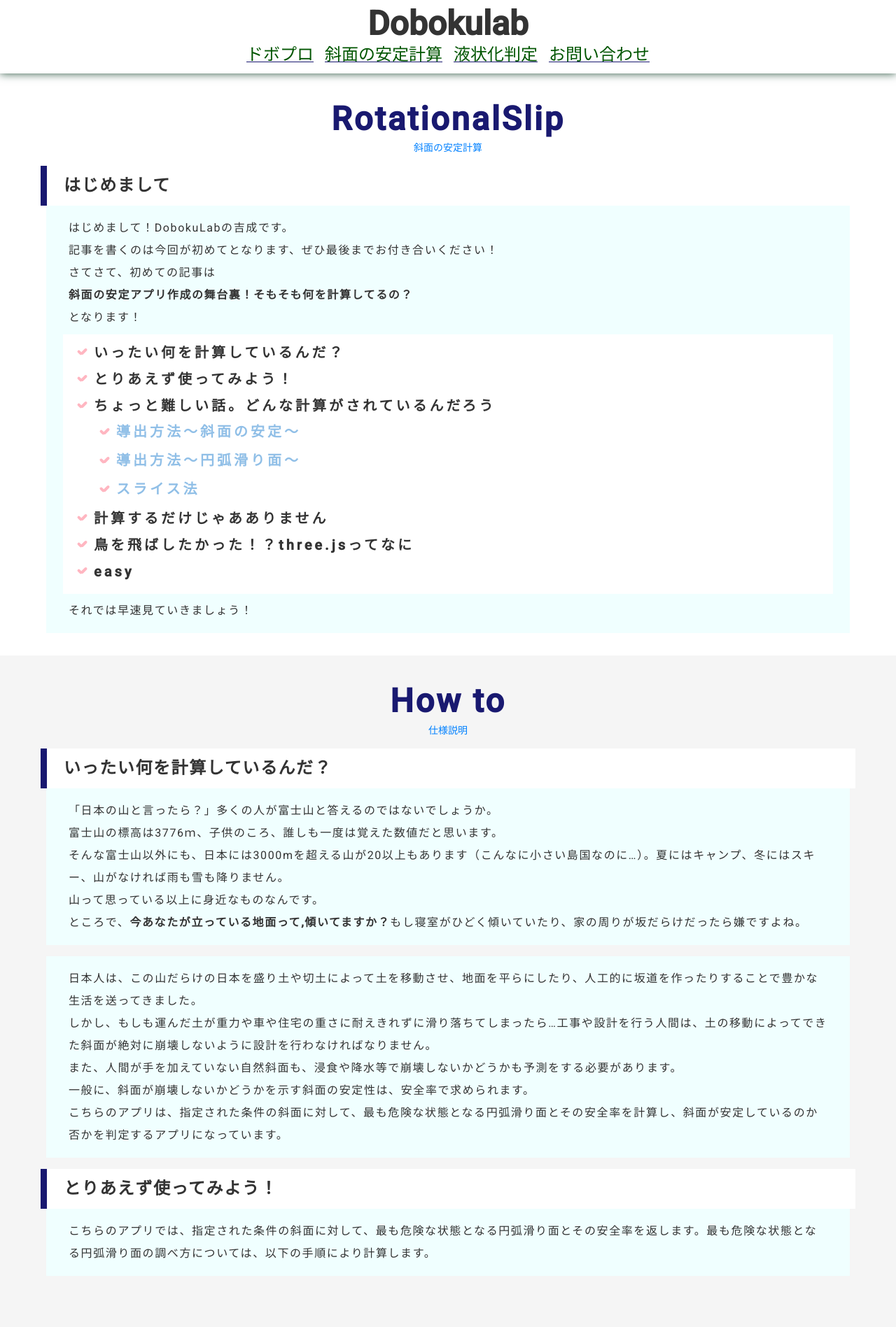
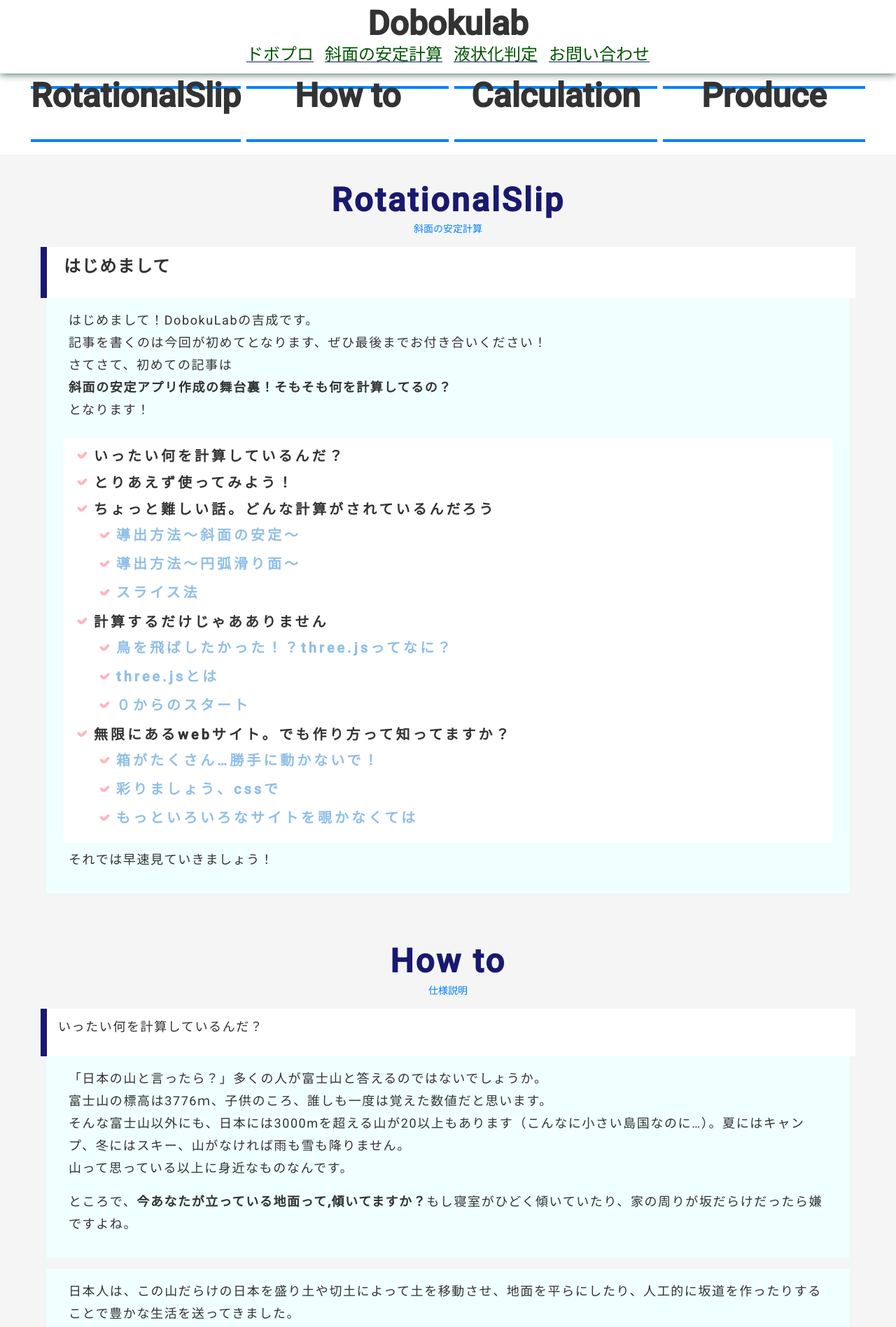
Before and after one commit to Yoshinari-Sho/dobokulabprog, an Angular app: page /slip in a window 1280 px wide. Shown: the top 1897 px of the page at 70% size. Built offline with nearby package versions, Linux system fonts and the light colour scheme.

Commit message:
記事、写真

```diff
--- a/src/app/app.component.scss
+++ b/src/app/app.component.scss
@@ -23,8 +23,9 @@
 }
 
 p {
-  font-size: 16px;
+  font-size: 18px;
   letter-spacing: 0.8px;
+  padding-bottom: 16px;
 }
 
 .tytle_two {
@@ -43,7 +44,7 @@
 .tytle_four {
   background: linear-gradient(transparent 70%, #a7d6ff 70%);
   padding-left: 8px;
-  margin: 10px auto;
+  margin: 24px auto 10px auto;
   font-size: 24px;
   font-weight: 500;
   display: block;
@@ -59,13 +60,15 @@
     display: flex;
     height: 80px;
     .jump_box{
-      background-color: #d35400;
+      background-color: transparent;
       width: 25%;
-      margin:4px;
-      .jump_point{
-        top: 30px;
-        background-color: #ffb6c1;
-      }
+      border-top: 4px solid #0080ff;
+      border-bottom: 4px solid #0080ff;
+      margin: 0px 4px;
+
+      font-size: 48px;
+      font-weight: 600;
+      text-align: center;
     }
   }
 }
@@ -111,7 +114,7 @@
   }
   ol {
     padding: 0 0 8px 32px;
-    font-size: 16px;
+    font-size: 18px;
   }
   ul.cp_list {
     padding: 0.5em;
@@ -355,14 +358,14 @@
 .text_content {
   padding: 16px 32px;
   margin:0px 8px 16px;
-  font-size: 16px;
+  font-size: 18px;
   font-stretch: semi-expanded;
   letter-spacing: 4px;
   line-height: 32px;
   background-color: #f0ffff;
   .content_direction {
     letter-spacing: 1.6px;
-    font-size: 16px;
+    font-size: 18px;
   }
   .emphasis {
     text-align: center;
@@ -378,7 +381,7 @@
   }
   p {
     line-height: 32px;
-    font-size: 16px;
+    font-size: 18px;
   }
   .image-area{
     text-align: center;
@@ -454,8 +457,9 @@
 
 .slip_img {
   display: block;
+  max-width: 800px;
   width: 100%;
-  padding-right: 8px;
+  margin:4px auto;
 }
 .slip_article_text {
   display: block;
@@ -665,7 +669,7 @@
 
   .card_body {
     padding: 10px 20px;
-    font-size: 16px;
+    font-size: 18px;
     letter-spacing: 1.6px;
   }
 }
--- a/src/app/base/base.component.html
+++ b/src/app/base/base.component.html
@@ -9,27 +9,15 @@
     <div class="jump_size">
         <div class="jump_box">
             トピック
-            <div class="jump_point">
-                ⇒
-            </div>
         </div>
         <div class="jump_box">
             トピック
-            <div class="jump_point">
-                ⇒
-            </div>
         </div>
         <div class="jump_box">
             トピック
-            <div class="jump_point">
-                ⇒
-            </div>
         </div>
-        <div class="jump_box">
+        <div class="jump_box_fin">
             トピック
-            <div class="jump_point">
-                ⇒
-            </div>
         </div>
     </div>
 </div>
--- a/src/app/lotationalslip/lotationalslip.component.html
+++ b/src/app/lotationalslip/lotationalslip.component.html
@@ -1,4 +1,20 @@
 
+<div class="jump_frame">
+    <div class="jump_size">
+        <div class="jump_box">
+            <a href="#Rotational_Slip">RotationalSlip</a>
+        </div>
+        <div class="jump_box">
+            How to
+        </div>
+        <div class="jump_box">
+            Calculation
+        </div>
+        <div class="jump_box">
+            Produce
+        </div>
+    </div>
+</div>
 
 <div class="content">
     <div class="content-inner">
@@ -19,17 +35,26 @@
             </p>
             <div class="list">
             <ul class="cp_list">
-                <li>いったい何を計算しているんだ？</li>
-                <li>とりあえず使ってみよう！</li>
-                <li>ちょっと難しい話。どんな計算がされているんだろう</li>
+                <li class="#con_ro">いったい何を計算しているんだ？</li>
+                <li><a class="#con_how">とりあえず使ってみよう！</a></li>
+                <li><a class="#con_cal">ちょっと難しい話。どんな計算がされているんだろう</a></li>
                     <ul class="sub_list">
-                        <li class="subli">導出方法～斜面の安定～</li>
-                        <li>導出方法～円弧滑り面～</li>
-                        <li>スライス法</li>
+                        <li><a class="#con_cal_fi">導出方法～斜面の安定～</a></li>
+                        <li><a class="#con_cal_se">導出方法～円弧滑り面～</a></li>
+                        <li><a class="#con_cal_th">スライス法</a></li>
                     </ul>
-                <li>計算するだけじゃあありません</li>
-                <li>鳥を飛ばしたかった！？three.jsってなに</li>
-                <li>easy</li>
+                <li><a class="#con_pro_ky">計算するだけじゃあありません</a></li>
+                <ul class="sub_list">
+                    <li><a class="#con_pro_ky_fi">鳥を飛ばしたかった！？three.jsってなに？</a></li>
+                    <li><a class="#con_pro_ky_se">three.jsとは</a></li>
+                    <li><a class="#con_pro_ky_th">０からのスタート</a></li>
+                </ul>
+                <li><a class="#con_pro_sy">無限にあるwebサイト。でも作り方って知ってますか？</a></li>
+                <ul class="sub_list">
+                    <li><a class="#con_pro_sy_fi">箱がたくさん…勝手に動かないで！</a></li>
+                    <li><a class="#con_pro_sy_se">彩りましょう、cssで</a></li>
+                    <li><a class="#con_pro_sy_th">もっといろいろなサイトを覗かなくては</a></li>
+                </ul>
             </ul>
             </div>
             <p>それでは早速見ていきましょう！</p>
@@ -40,11 +65,11 @@
 
 <div class="content">
     <div class="content-inner">
-        <h2>How to</h2>
+        <h2><a id="con_ro">How to</a></h2>
         <div class="sub_tytle">仕様説明</div>
         <div class="content_topic">
             <blockquote class="quote-topic me-0">
-                <p class="tytle_two">いったい何を計算しているんだ？</p>
+                <p class="con_ro">いったい何を計算しているんだ？</p>
             </blockquote>
         <div class="text_content">
             <p>「日本の山と言ったら？」多くの人が富士山と答えるのではないでしょうか。<br>
@@ -61,18 +86,28 @@
                 こちらのアプリは、指定された条件の斜面に対して、最も危険な状態となる円弧滑り面とその安全率を計算し、斜面が安定しているのか否かを判定するアプリになっています。<br></p>
         </div>
         <blockquote class="quote-blue me-0">
-            <p class="tytle_two">とりあえず使ってみよう！</p>
+            <a class="#con_how">とりあえず使ってみよう！</a>
         </blockquote>
         <div class="text_content">
-            <p class="content_direction">
-                こちらのアプリでは、指定された条件の斜面に対して、最も危険な状態となる円弧滑り面とその安全率を返します。最も危険な状態となる円弧滑り面の調べ方については、以下の手順により計算します。
+            <p>さあ、早速サイトを開いてアプリを使ってみます！<br>
+                「斜面の水平長さ」「斜面の水平高さ」「土の粘着力」「土の摩擦角」「土の単位体積重量」をそれぞれ入力する欄がありますから、見てみたい適当な数値を入力するだけで準備はOK！
+                早速計算開始ボタンを押してみましょう！
+            </p>
+            <div class="image-area">
+                <img src="../../assets/img/guide_user.png"  class="slip_img" width=220px>
+            </div>
+            <p>
+                数値を変えると様々なシチュエーションで斜面が壊れるかどうかを調べることができます。<br>
+                ちなみに、ここに「土の粘着力」という欄がありますよね？砂の粘着力はおおよそ５kN/m²と言われていますので、そのあたりの値を入力してあげると、ニュースで見る土砂崩れのようなアニメーションが流れます！<br>
+                値を大きくしたり、小さくしたりして実験してみてください！
+
             </p>
         </div>
     </div>
 </div>
 <div class="content">
     <div class="content-inner">
-        <h2>Calculation</h2>
+        <h2><a name="con_cal">Calculation</a></h2>
         <div class="sub_tytle">演算方法</div>
         <div class="content_topic">
             <blockquote class="quote-blue me-0">
@@ -83,7 +118,7 @@
                     では、ここからが本題です。このアプリ、値を指定してくれると<strong>「自動で」</strong>安全率や半径を教えてくれますよね。<br>
                     でもこの<strong>「自動」</strong>、実は非常にやっかいで、一見自動に見えるものでも、やはりどこかで人が定義をしてあげないといとプログラムは作動してくれません。</p>
                 <p>この章では、実際に裏側でどんな計算がされているのかを説明していきます。<br>
-                    <strong>「うっ、計算…」</strong>という気持ち、とてもわかります！！<br>でも実は、この後にもっと複雑計算が残っているんですよねー。
+                    <strong>「うっ、計算…」</strong>という気持ち、とてもわかります！！<br>でも実は、この後にもっと複雑なお話が残っているんですよねー。
                 </p>
             </div>
             <div class="content_topic">
@@ -150,7 +185,7 @@
                 </div>
             <p class="content_direction">右からi番目のブロックについて、安全率は以下の通りに求められます。</p>
             <div class="image-area">
-                <img src="../../assets/img/sweden_form.png"  class="formula_jpg" >
+                <img src="../../assets/img/sweden_form.png"  class="slip_img" >
             </div>
             <p class="content_direction">
                 　この式に従って、スウェーデン法では斜面の安定が解析できます。このアプリは、上記の考え方を基に<strong>python</strong>を用いて安全率を計算し、最も安全率が低く危険な斜面を計算しております。
@@ -159,11 +194,11 @@
 </div>
 <div class="content">
     <div class="content-inner">
-        <h2>Produce</h2>
+        <h2><a name="con_pro_ky">Produce</a></h2>
         <div class="sub_tytle">制作記録</div>
         <div class="content_topic">
             <blockquote class="quote-blue me-0">
-                <p class="tytle_two">鳥を飛ばしたかった！？three.jsってなに</p>
+                <p class="tytle_two">鳥を飛ばしたかった！？three.jsってなに？</p>
             </blockquote>
         </div>
         <div class="text_content">
@@ -178,50 +213,48 @@
         </div>
         <div class="content_topic">
             <div class="content_topic">
-                <p class="tytle_four">three.js</p>
+                <p class="tytle_four">three.jsとは</p>
         　　</div>
         </div>
         <div class="text_content">
-            <p class="content_direction">
-                まずは、今回使用したthree.jsについて簡単に説明していきたいと思います！
-                「three.js」とは、手軽に3D世界を作り出すことが可能で、重力などの再現できるため、現代ではゲームなどにも採用されており、多くのサイト等で使用されています！
-                今回実際に作業したことは円弧すべりを表示する図形などを中心に制作していました。例えば、計算した後に表示される土を想定した球体の図形や丘を想定したものなどを作成しました。それらの図形を作る上で、数学的な考え方から円弧の座標など求め、three.jsにその命令としてコードを書くことを中心として作業を行いました。それに加えて、笹澤さん達に教わりながらも、今回作った世界に重力や土同士の(球体同士)の摩擦力や弾性力を与えたりして、より現実に近いような再現を行ったり、ペアプログラミングの形態を取ったりして、今回の円弧すべりのアプリの作成を行いました。
-            </p>
+            <p>まずは、今回使用したthree.jsについて簡単に説明していきたいと思います！</p>
+            <p>「three.js」は、<strong>手軽に3D世界を作り出すことが可能で、重力などの再現できる</strong>ため、現代ではゲームなどにも採用されており、多くのサイトで使用されています！</p>
+            <p>今回実際に作業したことは、円弧すべりを表示する図形の制作です。例えば、計算した後に表示される土を想定した球体の図形や丘を想定したものなどを作成しました。<br>
+                それらの図形を作る上で、数学的な考え方から円弧の座標など求め、three.jsにその命令としてコードを書くことを中心として作業を行いました。<br>
+                それに加え、笹澤さん達に教わりながら、今回作った世界に重力や土同士の(球体同士)の摩擦力や弾性力を与えたりして、より現実に近いような再現を模索し、今回の円弧すべりのアプリの作成を行いました。</p>
+        </div>
+        <div class="content_topic">
+            <p class="tytle_four">０からのスタート</p>
+    　　</div>
+        <div class="text_content">
+            <p> 今回の円弧滑りのアプリ開発をするにあたって、自分は全くと言っていいほどプログラミングについて知らない状態からはじめました。<br>
+                最初は何をしていいかわからず、どんなふうに書いていくのかもわからなかった状態で、とても苦労しました。<br>
+                しかし、three.jsについていろんなことを調べたり、周りにいるメンバーや笹澤さんに聞いたりしていくうちに、少しずつではあったがわかるようになっていき、図形などの表示できるようになっていきました。<br>
+                今回全体を通して思ったことは、はじめは大変だったけど、だんだんやっていくうちに楽しくなっていき、完成したときの喜びが貴重な体験をすることに繋げられることが出来ました。<br>
+                これからも少しずつプログラミング部の企画を通して、様々なことを経験していきたいです。<br>
         </div>
     </div>
 </div>
 <div class="content">
     <div class="content-inner">
-        <h2>Record</h2>
+        <h2><a name="con_pro_ky">Produce</a></h2>
         <div class="sub_tytle">制作記録</div>
         <div class="content_topic">
+        </div>
+        <div class="content_topic">
             <blockquote class="quote-blue me-0">
-                <p class="tytle_two">吉川</p>
+                <p class="tytle_two">無限にあるwebサイト。でも作り方って知ってますか？</p>
             </blockquote>
         </div>
         <div class="text_content">
-            <p class="content_direction">
-                今回の円弧滑りのアプリ開発をするにあたって、自分は全くと言っていいほどプログラミングについて知らない状態からはじめました。<br>
-                また、今回のアプリ開発では、「three.js」を使用して円弧すべりを表示する図形などを書いていきました。それを進める過程で、土の仮定した球体や丘を想定した線など、色々図形を作成していきました。<br>
-                初めにも書いたとおり、自分はプログラミングでさえ知らないような人だったので、最初は何をしていいかわからず、どんなふうに書いていくのかもわからなかった状態で、とても苦労しました。<br>
-                しかし、three.jsについていろんなことを調べたり、周りにいるメンバーや笹澤さんに聞いたりしていくうちに、少しずつではあったがわかるようになっていき、図形などの表示できるようになっていきました。<br>
-                今回全体を通して思ったことは、はじめは大変だったけど、だんだんやっていくうちに楽しくなっていき、完成したときの喜びが貴重な体験をすることに繋げられることが出来ました。<br>
-                これからも少しずつプログラミング部の企画を通して、様々なことを経験していきたいと感じました。<br>
-                吉川和宏
-            </p>
-        </div>
-    </div>
-    <div class="content-inner">
-        <div class="content_topic">
-            <blockquote class="quote-blue me-0">
-                <p class="tytle_two">吉川</p>
-            </blockquote>
+            <p>私たちの生活にスマートフォンは欠かせないものになっています。必然的にスマホでブラウザを見る機会も以前より増えましたよね。<br>
+            しかし、一口にスマホといっても、様々な大きさがあります。掌で収まるもの、少し手のひらより大きいもの、タブレットも多くの人が持っています。<br>
+            けれど、日本人の大多数は、そのサイトがどのように成り立っているのかを知りません。僕もその一人でした。</p>
         </div>
         <div class="text_content">
-            <p class="content_direction">
-                見様見真似で始まり、円弧滑りアプリのデザインと、このサイトの作成を行いました。<br>
-
-            </p>
+            <p>私たちの生活にスマートフォンは欠かせないものになっています。必然的にスマホでブラウザを見る機会も以前より増えましたよね。<br>
+            しかし、一口にスマホといっても、様々な大きさがあります。掌で収まるもの、少し手のひらより大きいもの、タブレットも多くの人が持っています。</p>
+            けれど、日本人の大多数は、そのサイトがどのように成り立っているのかを知りません。僕もその一人でした。
         </div>
     </div>
 </div>
```
Also changed, not shown: src/assets/img/guide_user.png (added), src/assets/img/slice.png.
